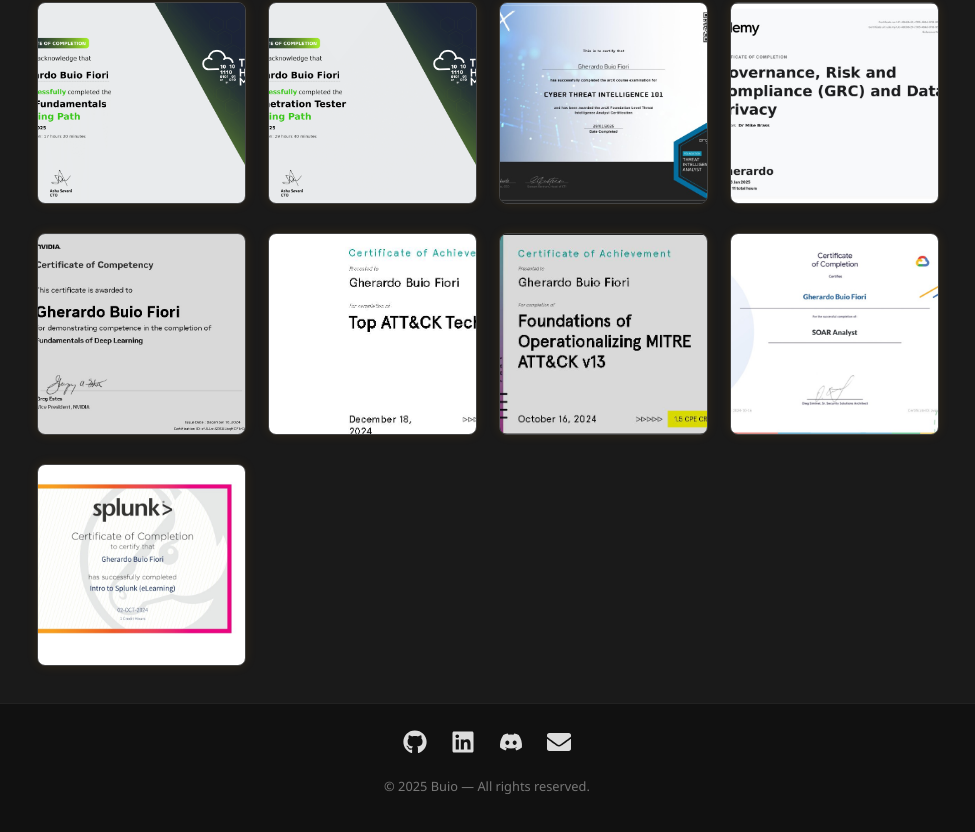
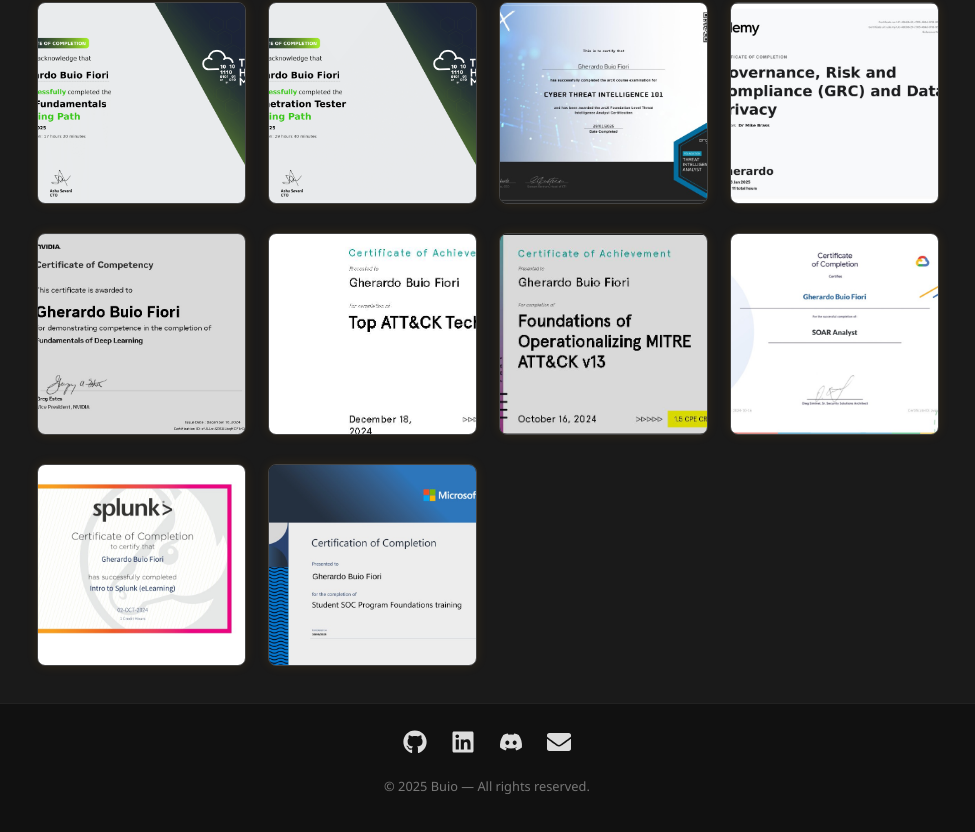
Before and after one commit to GherardoFiori/Buio.me, a React (Create React App) app: page /about in a window 1280 px wide. Shown: the part 1146-1978 px from the top of the page, without its empty margins (153-1128 px from the left). Built offline with nearby package versions, Linux system fonts and the light colour scheme.

Commit message:
Added new cert fixed

```diff
--- a/package.json
+++ b/package.json
@@ -12,8 +12,10 @@
     "react-dom": "^19.1.0",
     "react-icons": "^5.5.0",
     "react-router-dom": "^7.6.1",
-    "react-scripts": "^3.0.1",
-    "web-vitals": "^2.1.4"
+    "react-scripts": "^5.0.1",
+    "web-vitals": "^2.1.4",
+    "webpack": "^5.99.9",
+    "webpack-cli": "^6.0.1"
   },
   "scripts": {
     "start": "react-scripts start",
--- a/src/pages/about.js
+++ b/src/pages/about.js
@@ -1,6 +1,6 @@
 import { useState } from 'react';
 
-const certImages = Array.from({ length: 13 }, (_, i) => ({
+const certImages = Array.from({ length: 14 }, (_, i) => ({
   src: `/certificates/cert${i + 1}.png`,
   alt: `Certificate ${i + 1}`
 }));
```
Also changed, not shown: 1 other file (tests, documents, lock files or other folders).
